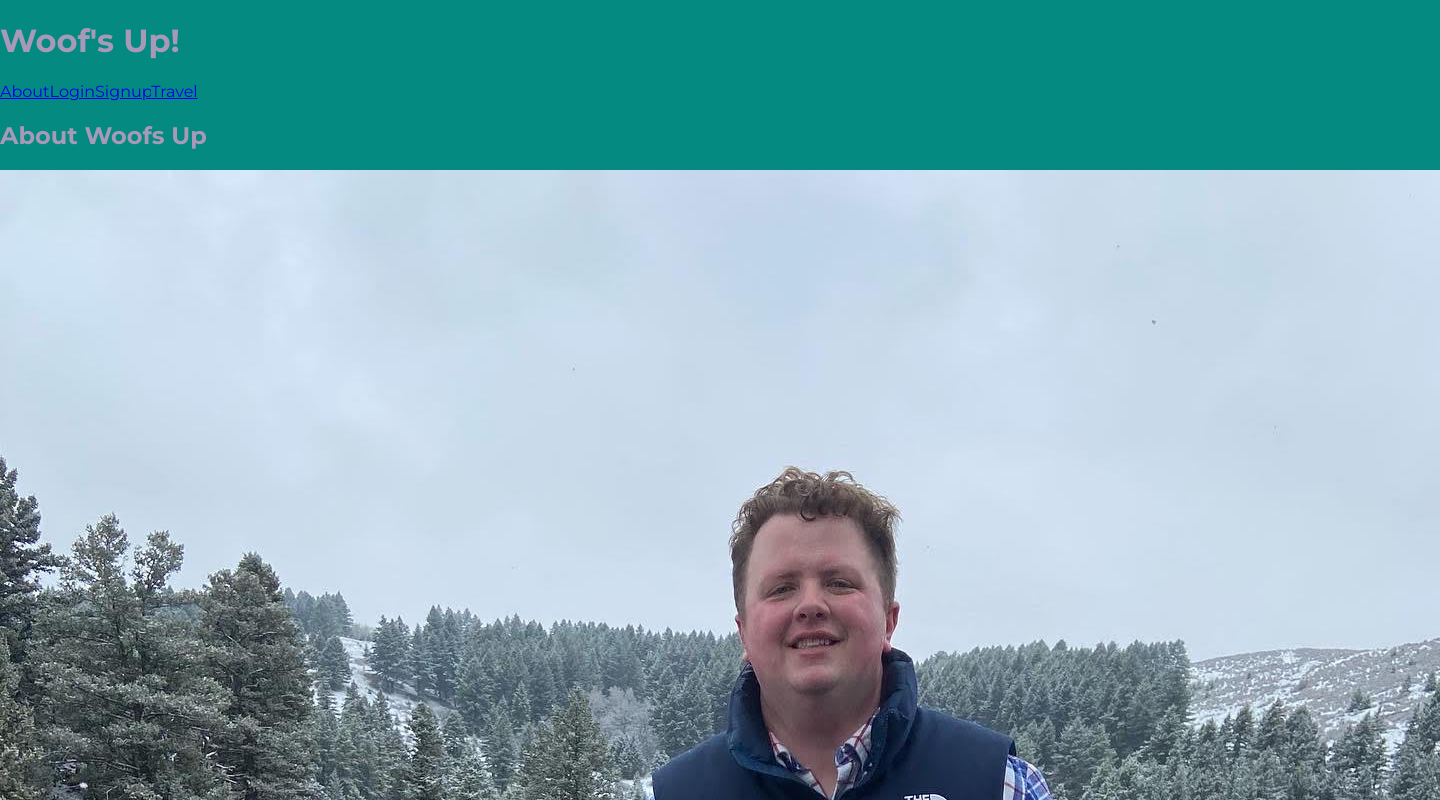
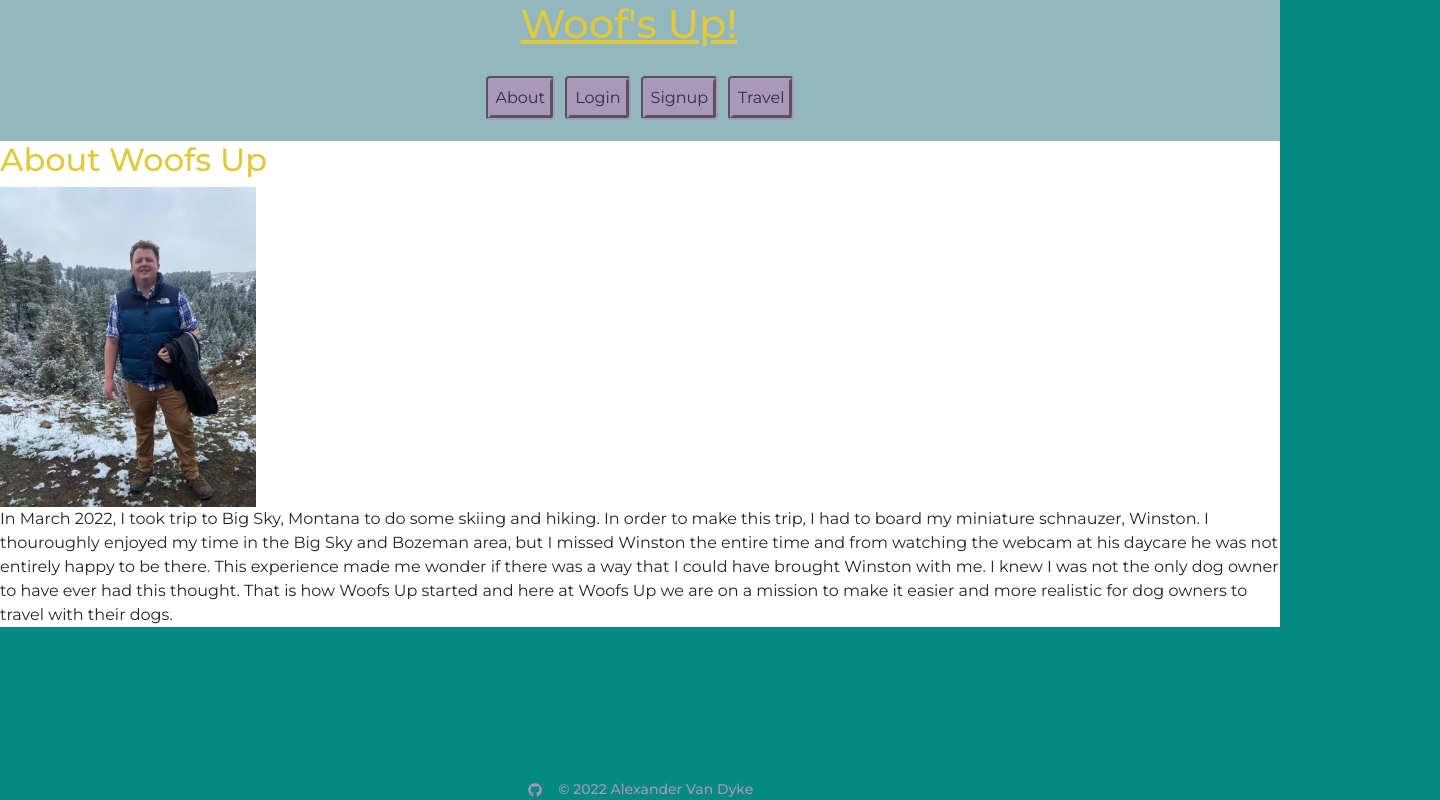
Before and after one commit to AlexandertheGreat491/Woofs_Up, a React (Create React App) app in the folder client/: page /about in a window 1280 px wide. Shown: the top 800 px of the page, 1440 px wide, since content can reach past the window. Built offline with nearby package versions, Linux system fonts and the light colour scheme.

Commit message:
installed and imported react bootstrap, styled image in about component, styled footer component, & styled header component

```diff
--- a/client/package.json
+++ b/client/package.json
@@ -6,6 +6,7 @@
     "@testing-library/jest-dom": "^5.16.5",
     "@testing-library/react": "^13.4.0",
     "@testing-library/user-event": "^13.5.0",
+    "bootstrap": "^5.2.2",
     "emailjs-com": "^3.2.0",
     "graphql": "^16.6.0",
     "jwt-decode": "^3.1.2",
--- a/client/src/components/About/index.js
+++ b/client/src/components/About/index.js
@@ -9,7 +9,7 @@ function About() {
       <section>
         <div>
           <h2>About Woofs Up</h2>
-          <img src={drinkingHorse} alt="drinking horse" />
+          <img style={{width: '20%', height: '20%'}} src={drinkingHorse} alt="drinking horse" />
           <div>
             <p>
               In March 2022, I took trip to Big Sky, Montana to do some skiing
--- a/client/src/components/Footer/index.js
+++ b/client/src/components/Footer/index.js
@@ -5,10 +5,10 @@ const Footer = () => {
   return (
     <footer>
       <div>
-      <a href="https://github.com/AlexandertheGreat491">
+      <a style={{width: '20%', height: '20%'}} href="https://github.com/AlexandertheGreat491">
         <FaGithub />
       </a>
-      <span>&copy; 2022 Alexander Van Dyke</span>
+      <span className="p-2">&copy; 2022 Alexander Van Dyke</span>
       </div>
     </footer>
   );
--- a/client/src/components/Header/index.js
+++ b/client/src/components/Header/index.js
@@ -11,36 +11,42 @@ function Header(props) {
   };
 
   return (
-    <header className="container">
+    <header className="col-12 d-inline-flex pb-3">
+      <div>
       <h1>Woof's Up!</h1>
 
-      <div>
-        <nav>
+      <div id="nav">
+        <nav className="text-center d-inline-flex flex-row">
           {Auth.loggedIn() ? (
             <>
-              <a className="buttons p-1 m-1" href="/" onClick={logout}>
+              <a className="p-1 m-1" href="/" onClick={logout}>
                 Logout
               </a>
 
               {options.map((option) => (
-                <button className="buttons m-1" key={option.name}>
+                <button className="m-1" key={option.name}>
                   <span onClick={() => setOption(option)}>{option.name}</span>
                 </button>
               ))}
             </>
           ) : (
             <>
-              <Link to="/about">About</Link>
-              <Link to="/login">
+              <Link className="navlinks" to="/about">
+                About
+              </Link>
+              <Link className="navlinks" to="/login">
                 Login
               </Link>
-              <Link  to="/signup">
+              <Link className="navlinks" to="/signup">
                 Signup
               </Link>
-              <Link to="/travel">Travel</Link>
+              <Link className="navlinks" to="/travel">
+                Travel
+              </Link>
             </>
           )}
         </nav>
+      </div>
       </div>
     </header>
   );
--- a/client/src/index.css
+++ b/client/src/index.css
@@ -1,14 +1,18 @@
 /*color pallat taken from https://coolors.co/2d3047-93b7be-e0ca3c-a799b7-048a81 */
+/* Universal styling */
 :root {
   --primary: #2d3047ff; /*space-cadet*/
   --secondary: #93b7beff; /*pewter-blue */
   --tertiary: #e0ca3cff; /*citrine */
-  --tertiary: #a799b7ff; /*glossy-grape*/
+  --quarternary: #a799b7ff; /*glossy-grape*/
   --background: #048a81ff; /*celadon-green */
 }
 
 * {
   font-family: 'Montserrat', sans-serif;
+}
+
+html {
   background-color: var(--background);
 }
 
@@ -26,6 +30,77 @@ code {
     monospace;
 }
 
+
+/* header styling */
 h1, h2, h4 {
   color: var(--tertiary);
+  font-weight: 700;
 }
+
+h1 {
+  font-size: 2.5em;
+}
+
+h2 {
+  font-size: 1.875em;
+}
+
+h4 {
+  font-size: 1.25em;
+}
+
+/* nav styling */
+.navlinks {
+  color: var(--primary);
+  background-color: var(--quarternary);
+  margin: 0.3125em;
+  align-items: center;
+}
+
+header {
+  background-color: var(--secondary);
+  display: flex;
+  flex-wrap: wrap;
+  justify-content: center;
+  max-width: 100%;
+}
+
+header h1 {
+  background-color: var(--secondary);
+  text-decoration: underline;
+  margin-left: 40px;
+}
+
+nav {
+  margin-top: 15px;
+  display: flex;
+}
+
+nav a {
+  text-decoration: none;
+  padding: 5px;
+  border: 0.3125em groove var(--quarternary);
+  border-radius: 4px;
+}
+
+nav a:hover {
+  color: var(--tertiary);
+}
+
+/* footer styling */
+footer {
+  color: var(--quarternary);
+  font-size: 0.875em;
+  font-weight: 500;
+  display: flex;
+  justify-content: center;
+  position: fixed;
+  left: 0;
+  bottom: 0;
+  width: 100%;
+}
+
+footer a {
+  color: var(--quarternary);
+  padding: 0.625em;
+}
--- a/client/src/index.js
+++ b/client/src/index.js
@@ -3,6 +3,7 @@ import ReactDOM from 'react-dom/client';
 import './index.css';
 import App from './App';
 import reportWebVitals from './reportWebVitals';
+import "bootstrap/dist/css/bootstrap.css"
 
 const root = ReactDOM.createRoot(document.getElementById('root'));
 root.render(
```
Also changed, not shown: 1 other file (tests, documents, lock files or other folders).
